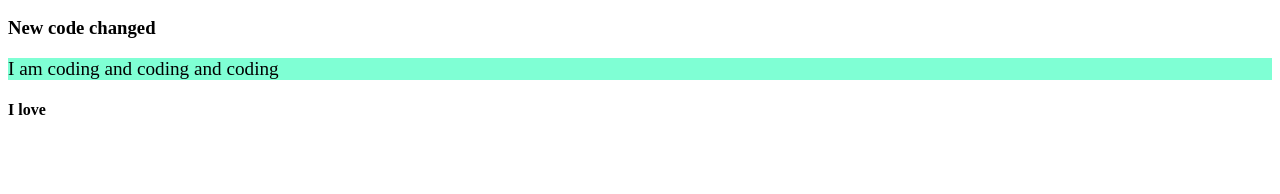
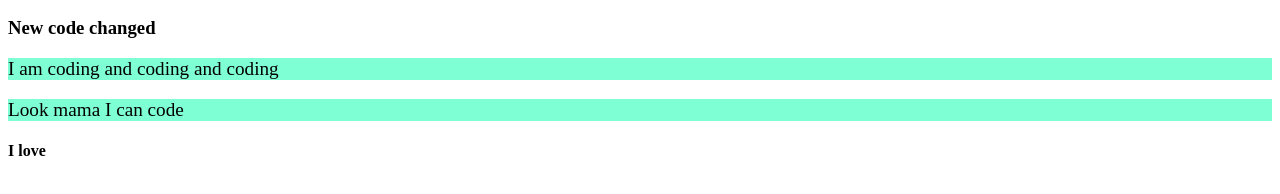
Before and after one commit to khandakerrafiuddin/my-second-repo, a plain HTML site: page index.html in a window 1280 px wide. Shown: the part 110-304 px from the top of the page. Drawn offline with Linux system fonts and the light colour scheme.

Commit message:
Something

```diff
--- a/index.html
+++ b/index.html
@@ -15,6 +15,7 @@
 
     </h3>
     <p>I am coding and coding and coding</p>
+    <p>Look mama I can code</p>
     <h4>I love <code></code></h4>
 </body>
 </html>
```
